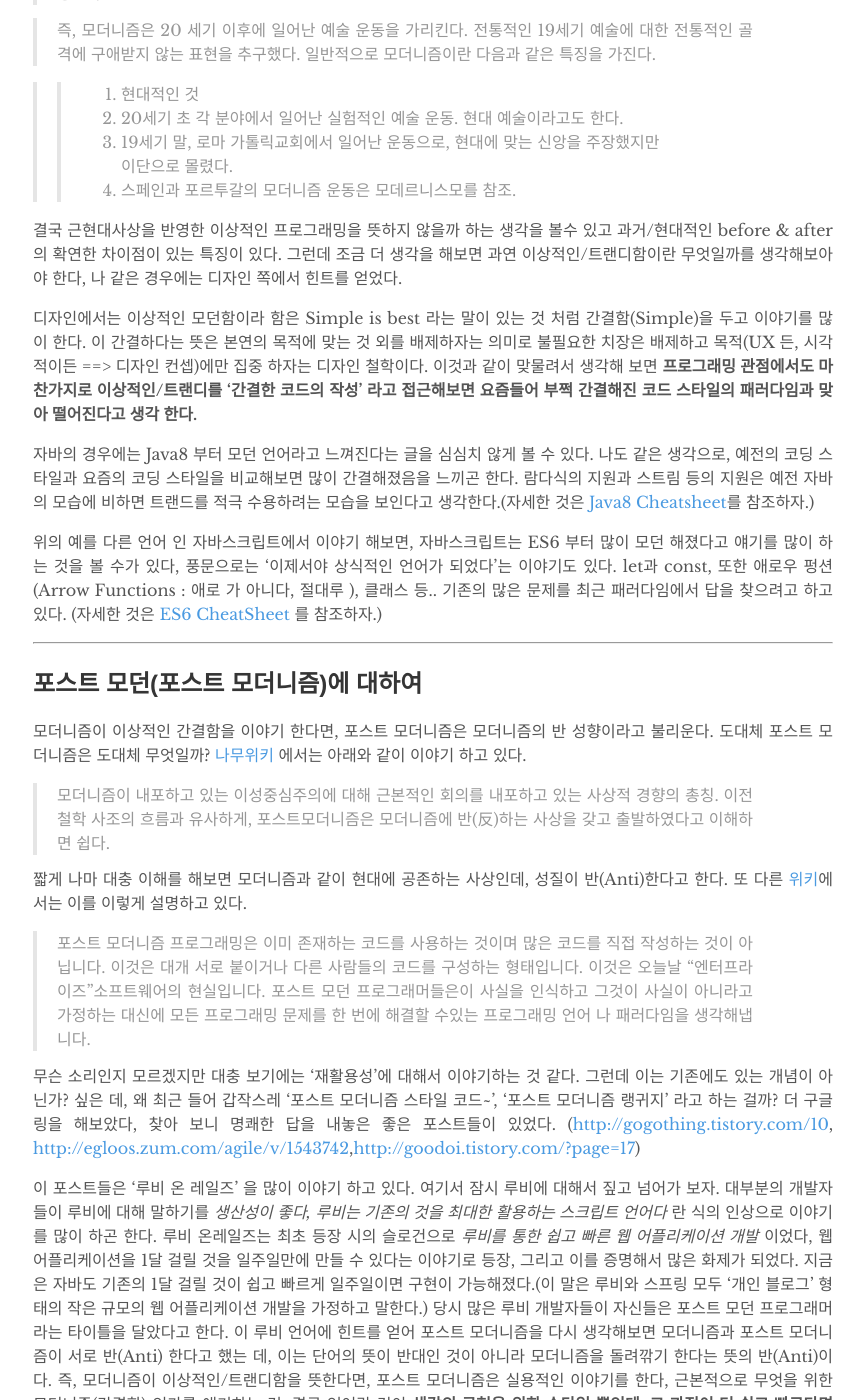
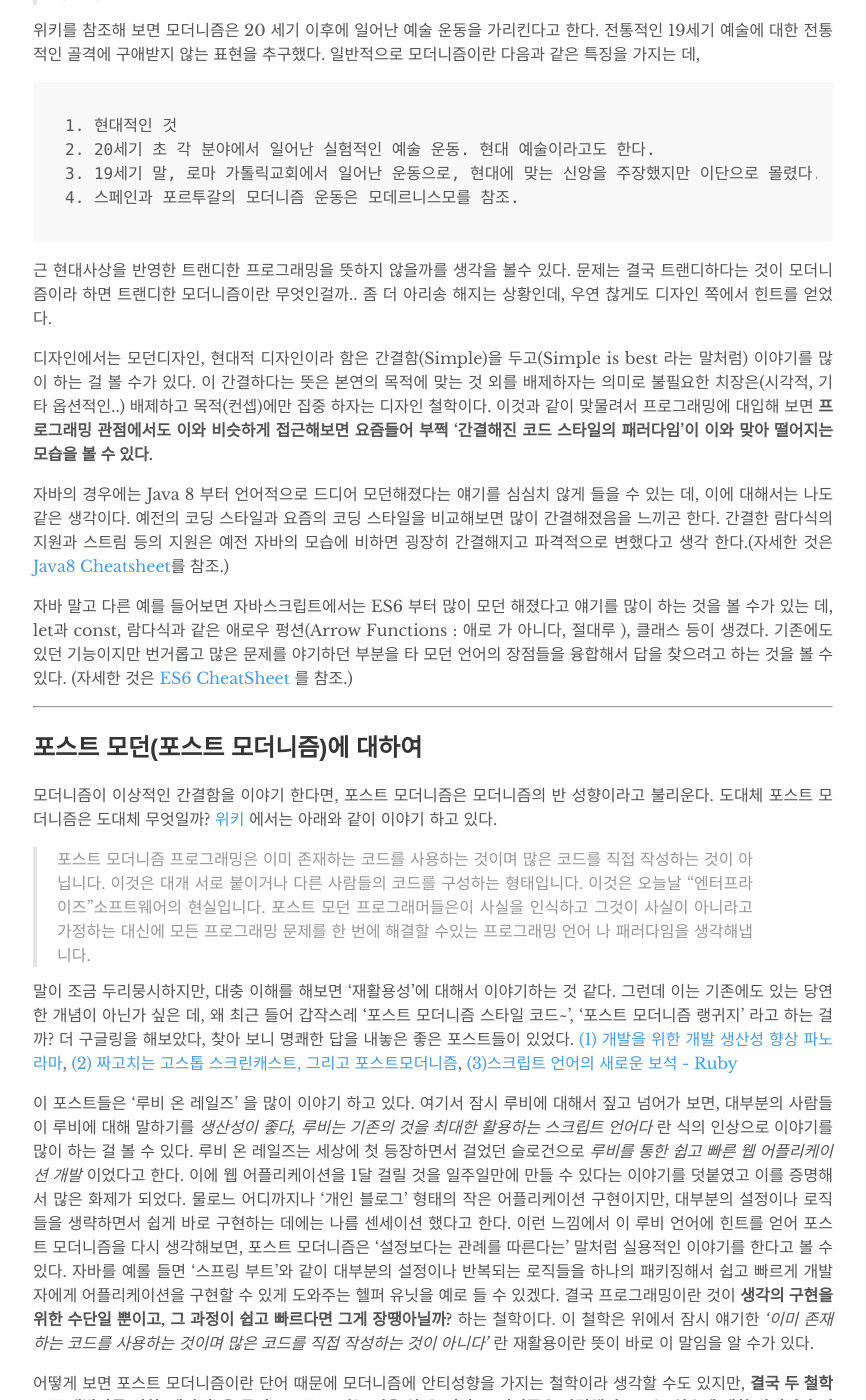
Before and after one commit to glqdlt/glqdlt.github.io, a Jekyll site: the page built from _posts/2017-11-21-모던프로그래밍에대하여.md, in a window 1280 px wide and 1400 px high, scrolled down 563 px. Shown: the whole window, without its empty margins (207-1073 px from the left). Built offline with Jekyll 4.4.1, drawn with Linux system fonts in a browser that asks for light colours; comment, search, counter and statistics services are not loaded; some of the changed text lies outside the part shown.

Commit message:
update : 포스트 업데이트

```diff
--- a/_config.yml
+++ b/_config.yml
@@ -1,12 +1,9 @@
 # Permalinks
 permalink:      /:year-:month-:day/:title
 
-# img_path
-imgpath: glqdlt.github.io/_img
-
 # Setup
-title:          Glqdlt's Blog
-paginate:       10
+title:          glqdlt's Blog
+paginate:       15
 baseurl:        ""
 url:            https://glqdlt.github.io/
 
--- a/_posts/2017-11-21-모던프로그래밍에대하여.md
+++ b/_posts/2017-11-21-모던프로그래밍에대하여.md
@@ -4,49 +4,43 @@ title:  "모던 프로그래밍에 대하여"
 author: "glqdlt"
 ---
 
-## 모던(모더니즘) 프로그래밍에 대하여
+## 모던 프로그래밍에 대하여
 
-*모던하다*, *모던 언어다*, *모던 프로그래밍이다* .. 요즘 들어 책이나 포스팅에서 자주 접하는 단어다. 문맥의 뉘앙스가 긍정적다 보니 좋은 의미일 것이라고만 생각 해왔는 데, 곰곰히 생각해 보면 도대체 프로그래밍에서 어떤 것이 모던한 것인지 명확하게 생각이 나질 않았다.
+최근 들어 *모던하다*, *모던 언어다*, *모던 프로그래밍이다* 란 말들을 책이나 포스팅에서 자주 접하게 되었다. 뜻이 어떤 것인지는 정확히 모르지만, 문맥의 뉘앙스가 긍정적다 보니 좋은 의미일 것이라고만 생각만 해오고 별 신경 쓰질 않았는 데.. 한가히 잉여롭게 멍 때리다가 문득 생각해 보길 도대체 프로그래밍에서 어떤 것이 모던한 것인지 궁금해지기 시작했다.
 
 모더니즘에 대하여 [위키](https://ko.wikipedia.org/wiki/%EB%AA%A8%EB%8D%94%EB%8B%88%EC%A6%98) 에서 찾아 보면, 아래와 같이 이야기하고 있다.
 
->모더니즘(Modernism) 또는 근대주의(近代主義)는 종래의 전통이나 권위 등에 반대하여, 근대의 과학이나 문화에 의해서 자유·평등한 근대인으로서 살아가려는 개인주의의 입장을 말한다. 나아가서 기계 문명이나 도시 생활의 근대성 또는 미학적 근대주의와 서양 미술 전반의 보편적인 감각을 중시하는 경향도 지칭한다.
+> 모더니즘(Modernism) 또는 근대주의(近代主義)는 종래의 전통이나 권위 등에 반대하여, 근대의 과학이나 문화에 의해서 자유·평등한 근대인으로서 살아가려는 개인주의의 입장을 말한다. 나아가서 기계 문명이나 도시 생활의 근대성 또는 미학적 근대주의와 서양 미술 전반의 보편적인 감각을 중시하는 경향도 지칭한다.
 
->즉, 모더니즘은 20 세기 이후에 일어난 예술 운동을 가리킨다. 전통적인 19세기 예술에 대한 전통적인 골격에 구애받지 않는 표현을 추구했다. 일반적으로 모더니즘이란 다음과 같은 특징을 가진다.
+위키를 참조해 보면 모더니즘은 20 세기 이후에 일어난 예술 운동을 가리킨다고 한다. 전통적인 19세기 예술에 대한 전통적인 골격에 구애받지 않는 표현을 추구했다. 일반적으로 모더니즘이란 다음과 같은 특징을 가지는 데,
 
->> 1. 현대적인 것
->> 2. 20세기 초 각 분야에서 일어난 실험적인 예술 운동. 현대 예술이라고도 한다.
->> 3. 19세기 말, 로마 가톨릭교회에서 일어난 운동으로, 현대에 맞는 신앙을 주장했지만 이단으로 몰렸다.
->> 4. 스페인과 포르투갈의 모더니즘 운동은 모데르니스모를 참조.
+    1. 현대적인 것
+    2. 20세기 초 각 분야에서 일어난 실험적인 예술 운동. 현대 예술이라고도 한다.
+    3. 19세기 말, 로마 가톨릭교회에서 일어난 운동으로, 현대에 맞는 신앙을 주장했지만 이단으로 몰렸다.
+    4. 스페인과 포르투갈의 모더니즘 운동은 모데르니스모를 참조.
 
-결국 근현대사상을 반영한 이상적인 프로그래밍을 뜻하지 않을까 하는 생각을 볼수 있고 과거/현대적인 before & after 의 확연한 차이점이 있는 특징이 있다. 그런데 조금 더 생각을 해보면 과연 이상적인/트랜디함이란 무엇일까를 생각해보아야 한다, 나 같은 경우에는 디자인 쪽에서 힌트를 얻었다.
+근 현대사상을 반영한 트랜디한 프로그래밍을 뜻하지 않을까를 생각을 볼수 있다. 문제는 결국 트랜디하다는 것이 모더니즘이라 하면 트랜디한 모더니즘이란 무엇인걸까.. 좀 더 아리송 해지는 상황인데, 우연 찮게도 디자인 쪽에서 힌트를 얻었다.
 
-디자인에서는 이상적인 모던함이라 함은 Simple is best 라는 말이 있는 것 처럼 간결함(Simple)을 두고 이야기를 많이 한다. 이 간결하다는 뜻은 본연의 목적에 맞는 것 외를 배제하자는 의미로 불필요한 치장은 배제하고 목적(UX 든, 시각적이든 ==> 디자인 컨셉)에만 집중 하자는 디자인 철학이다. 이것과 같이 맞물려서 생각해 보면 **프로그래밍 관점에서도 마찬가지로 이상적인/트랜디를 '간결한 코드의 작성' 라고 접근해보면 요즘들어 부쩍 간결해진 코드 스타일의 패러다임과 맞아 떨어진다고 생각 한다.**
+디자인에서는 모던디자인, 현대적 디자인이라 함은 간결함(Simple)을 두고(Simple is best 라는 말처럼) 이야기를 많이 하는 걸 볼 수가 있다. 이 간결하다는 뜻은 본연의 목적에 맞는 것 외를 배제하자는 의미로 불필요한 치장은(시각적, 기타 옵션적인..) 배제하고 목적(컨셉)에만 집중 하자는 디자인 철학이다. 이것과 같이 맞물려서 프로그래밍에 대입해 보면 **프로그래밍 관점에서도 이와 비슷하게 접근해보면 요즘들어 부쩍 '간결해진 코드 스타일의 패러다임'이 이와 맞아 떨어지는 모습을 볼 수 있다.**
 
-자바의 경우에는 Java8 부터 모던 언어라고 느껴진다는 글을 심심치 않게 볼 수 있다. 나도 같은 생각으로, 예전의 코딩 스타일과 요즘의 코딩 스타일을 비교해보면 많이 간결해졌음을 느끼곤 한다. 람다식의 지원과 스트림 등의 지원은 예전 자바의 모습에 비하면 트랜드를 적극 수용하려는 모습을 보인다고 생각한다.(자세한 것은 [Java8 Cheatsheet](https://github.com/BafS/Java8-CheatSheet)를 참조하자.)
+자바의 경우에는 Java 8 부터 언어적으로 드디어 모던해졌다는 얘기를 심심치 않게 들을 수 있는 데, 이에 대해서는 나도 같은 생각이다. 예전의 코딩 스타일과 요즘의 코딩 스타일을 비교해보면 많이 간결해졌음을 느끼곤 한다. 간결한 람다식의 지원과 스트림 등의 지원은 예전 자바의 모습에 비하면 굉장히 간결해지고 파격적으로 변했다고 생각 한다.(자세한 것은 [Java8 Cheatsheet](https://github.com/BafS/Java8-CheatSheet)를 참조.)
 
-위의 예를 다른 언어 인 자바스크립트에서 이야기 해보면, 자바스크립트는 ES6 부터 많이 모던 해졌다고 얘기를 많이 하는 것을 볼 수가 있다, 풍문으로는 '이제서야 상식적인 언어가 되었다'는 이야기도 있다. let과 const, 또한 애로우 펑션(Arrow Functions : 애로 가 아니다, 절대루 ), 클래스 등.. 기존의 많은 문제를 최근 패러다임에서 답을 찾으려고 하고 있다. (자세한 것은 [ES6 CheatSheet](https://github.com/DrkSephy/es6-cheatsheet#arrow-functions) 를 참조하자.)
+자바 말고 다른 예를 들어보면 자바스크립트에서는 ES6 부터 많이 모던 해졌다고 얘기를 많이 하는 것을 볼 수가 있는 데, let과 const, 람다식과 같은 애로우 펑션(Arrow Functions : 애로 가 아니다, 절대루 ), 클래스 등이 생겼다. 기존에도 있던 기능이지만 번거롭고 많은 문제를 야기하던 부분을 타 모던 언어의 장점들을 융합해서 답을 찾으려고 하는 것을 볼 수 있다. (자세한 것은 [ES6 CheatSheet](https://github.com/DrkSephy/es6-cheatsheet#arrow-functions) 를 참조.)
 
 -----
 
 ## 포스트 모던(포스트 모더니즘)에 대하여
 
-모더니즘이 이상적인 간결함을 이야기 한다면, 포스트 모더니즘은 모더니즘의 반 성향이라고 불리운다. 도대체 포스트 모더니즘은 도대체 무엇일까? [나무위키](https://namu.wiki/w/%ED%8F%AC%EC%8A%A4%ED%8A%B8%EB%AA%A8%EB%8D%94%EB%8B%88%EC%A6%98) 에서는 아래와 같이 이야기 하고 있다.
+모더니즘이 이상적인 간결함을 이야기 한다면, 포스트 모더니즘은 모더니즘의 반 성향이라고 불리운다. 도대체 포스트 모더니즘은 도대체 무엇일까? [위키](http://wiki.c2.com/?PostModernProgramming) 에서는 아래와 같이 이야기 하고 있다.
 
-> 모더니즘이 내포하고 있는 이성중심주의에 대해 근본적인 회의를 내포하고 있는 사상적 경향의 총칭.
-이전 철학 사조의 흐름과 유사하게, 포스트모더니즘은 모더니즘에 반(反)하는 사상을 갖고 출발하였다고 이해하면 쉽다.
+>포스트 모더니즘 프로그래밍은 이미 존재하는 코드를 사용하는 것이며 많은 코드를 직접 작성하는 것이 아닙니다. 이것은 대개 서로 붙이거나 다른 사람들의 코드를 구성하는 형태입니다. 이것은 오늘날 "엔터프라이즈"소프트웨어의 현실입니다. 포스트 모던 프로그래머들은이 사실을 인식하고 그것이 사실이 아니라고 가정하는 대신에 모든 프로그래밍 문제를 한 번에 해결할 수있는 프로그래밍 언어 나 패러다임을 생각해냅니다.
 
-짧게 나마 대충 이해를 해보면 모더니즘과 같이 현대에 공존하는 사상인데, 성질이 반(Anti)한다고 한다. 또 다른 [위키](http://wiki.c2.com/?PostModernProgramming)에서는 이를 이렇게 설명하고 있다.
-
-> 포스트 모더니즘 프로그래밍은 이미 존재하는 코드를 사용하는 것이며 많은 코드를 직접 작성하는 것이 아닙니다. 이것은 대개 서로 붙이거나 다른 사람들의 코드를 구성하는 형태입니다. 이것은 오늘날 "엔터프라이즈"소프트웨어의 현실입니다. 포스트 모던 프로그래머들은이 사실을 인식하고 그것이 사실이 아니라고 가정하는 대신에 모든 프로그래밍 문제를 한 번에 해결할 수있는 프로그래밍 언어 나 패러다임을 생각해냅니다.
-
-무슨 소리인지 모르겠지만 대충 보기에는 '재활용성'에 대해서 이야기하는 것 같다. 그런데 이는 기존에도 있는 개념이 아닌가? 싶은 데, 왜 최근 들어 갑작스레 '포스트 모더니즘 스타일 코드~', '포스트 모더니즘 랭귀지' 라고 하는 걸까? 더 구글링을 해보았다, 찾아 보니 명쾌한 답을 내놓은 좋은 포스트들이 있었다. (<http://gogothing.tistory.com/10>, <http://egloos.zum.com/agile/v/1543742>,<http://goodoi.tistory.com/?page=17>)
+말이 조금 두리뭉시하지만, 대충 이해를 해보면 '재활용성'에 대해서 이야기하는 것 같다. 그런데 이는 기존에도 있는 당연한 개념이 아닌가 싶은 데, 왜 최근 들어 갑작스레 '포스트 모더니즘 스타일 코드~', '포스트 모더니즘 랭귀지' 라고 하는 걸까? 더 구글링을 해보았다, 찾아 보니 명쾌한 답을 내놓은 좋은 포스트들이 있었다. [(1) 개발을 위한 개발 생산성 향상 파노라마](http://gogothing.tistory.com/10), [(2) 짜고치는 고스톱 스크린캐스트, 그리고 포스트모더니즘](http://egloos.zum.com/agile/v/1543742), [(3)스크립트 언어의 새로운 보석 - Ruby](http://goodoi.tistory.com/?page=17)
 
 
-이 포스트들은 '루비 온 레일즈' 을 많이 이야기 하고 있다. 여기서 잠시 루비에 대해서 짚고 넘어가 보자. 대부분의 개발자들이 루비에 대해 말하기를 *생산성이 좋다, 루비는 기존의 것을 최대한 활용하는 스크립트 언어다* 란 식의 인상으로 이야기를 많이 하곤 한다. 루비 온레일즈는 최초 등장 시의 슬로건으로 *루비를 통한 쉽고 빠른 웹 어플리케이션 개발* 이었다, 웹 어플리케이션을 1달 걸릴 것을 일주일만에 만들 수 있다는 이야기로 등장, 그리고 이를 증명해서 많은 화제가 되었다.
-지금은 자바도 기존의 1달 걸릴 것이 쉽고 빠르게 일주일이면 구현이 가능해졌다.(이 말은 루비와 스프링 모두 '개인 블로그' 형태의 작은 규모의 웹 어플리케이션 개발을 가정하고 말한다.)
-당시 많은 루비 개발자들이 자신들은 포스트 모던 프로그래머라는 타이틀을 달았다고 한다. 이 루비 언어에 힌트를 얻어 포스트 모더니즘을 다시 생각해보면 모더니즘과 포스트 모더니즘이 서로 반(Anti) 한다고 했는 데, 이는 단어의 뜻이 반대인 것이 아니라 모더니즘을 돌려깎기 한다는 뜻의 반(Anti)이다. 즉, 모더니즘이 이상적인/트랜디함을 뜻한다면, 포스트 모더니즘은 실용적인 이야기를 한다, 근본적으로 무엇을 위한 모더니즘(간결함) 인가를 얘기하는 것. 결국 언어란 것이 **생각의 구현을 위한 수단일 뿐인데, 그 과정이 더 쉽고 빠르다면 그게 장땡아닌가?** 이 장땡이라는 말처럼, 결국 무엇을 위한 언어이며 프로그래밍이냐? 하는 철학이다. 이 철학은 위에서 잠시 얘기한 *'이미 존재하는 코드를 사용하는 것이며 많은 코드를 직접 작성하는 것이 아니다'* 란 뜻의 재활용성과도 맞아 떨어진다.
+이 포스트들은 '루비 온 레일즈' 을 많이 이야기 하고 있다. 여기서 잠시 루비에 대해서 짚고 넘어가 보면, 대부분의 사람들이 루비에 대해 말하기를 *생산성이 좋다, 루비는 기존의 것을 최대한 활용하는 스크립트 언어다* 란 식의 인상으로 이야기를 많이 하는 걸 볼 수 있다. 루비 온 레일즈는 세상에 첫 등장하면서 걸었던 슬로건으로 *루비를 통한 쉽고 빠른 웹 어플리케이션 개발* 이었다고 한다. 이에 웹 어플리케이션을 1달 걸릴 것을 일주일만에 만들 수 있다는 이야기를 덧붙였고 이를 증명해서 많은 화제가 되었다.
+물로느 어디까지나 '개인 블로그' 형태의 작은 어플리케이션 구현이지만, 대부분의 설정이나 로직들을 생략하면서 쉽게 바로 구현하는 데에는 나름 센세이션 했다고 한다.
+이런 느낌에서 이 루비 언어에 힌트를 얻어 포스트 모더니즘을 다시 생각해보면, 포스트 모더니즘은 '설정보다는 관례를 따른다는' 말처럼 실용적인 이야기를 한다고 볼 수 있다. 자바를 예롤 들면 '스프링 부트'와 같이 대부분의 설정이나 반복되는 로직들을 하나의 패키징해서 쉽고 빠르게 개발자에게 어플리케이션을 구현할 수 있게 도와주는 헬퍼 유닛을 예로 들 수 있겠다.
+결국 프로그래밍이란 것이 **생각의 구현을 위한 수단일 뿐이고, 그 과정이 쉽고 빠르다면 그게 장땡아닐까?**  하는 철학이다. 이 철학은 위에서 잠시 얘기한 *'이미 존재하는 코드를 사용하는 것이며 많은 코드를 직접 작성하는 것이 아니다'* 란 재활용이란 뜻이 바로 이 말임을 알 수가 있다.
 
-결국 위의 여러가지 이야기들을 정리해보면 **모던 프로그래밍은 언어적인 측면에서의 코드 스타일의 간결함==안정성,생산성 을 뜻하는 것이고, 포스트 모던 프로그래밍은 목적의 측면에서의 간결함==쉽고 빠른 구현** 을 뜻한다고 생각을 정리 했다. **또 다르게 생각해본다면 일단 놓여진 것으로 목표를 이루면 장땡 아님?**로도 해석할 수 있다.
-
-'노인을 위한 나라는 없다' 란 영화가 있다. 이 영화는 겉으로만 보면 스릴러 액션물로 보이지만, 사실  깊은 주제를 안고 있다. 이 영화의 주제는 '늙은 사고는 시대를 따라가지 못한다' 란 말을 영화의 등장 인물인 범인을 한 박자씩 늦게 쫓는 늙은 보안관을 통해 대중에게 말하고 있다. 이 처럼 각 언어들의 급변하는 패러다임을 쫓기 위해서라도 언제나 이를 쫓을(맞이 할) 수 있는 개발자가 비로소 좋은 개발자가 되는 것이 아닐까 하는 생각이 들었다. 물론 과거를 등한 시해서도 안 된다.
+어떻게 보면 포스트 모더니즘이란 단어 때문에 모더니즘에 안티성향을 가지는 철학이라 생각할 수도 있지만, **결국 두 철학 모두  개발자를 위한 '생산성' 을 목적으로 두고 있는 것을 알 수 있다, 모더니즘은 간결해진 코드는 실수에 대한 안정성과 직관적인 코드를 통해 품질을 높일 수가 있게되는 것이고, 포스트 모더니즘은 기존에 놓여진 것들을 쉽게 조합하고 다룰 수 있는 환경으로 생산성을 높이자는 것이다.**
```
